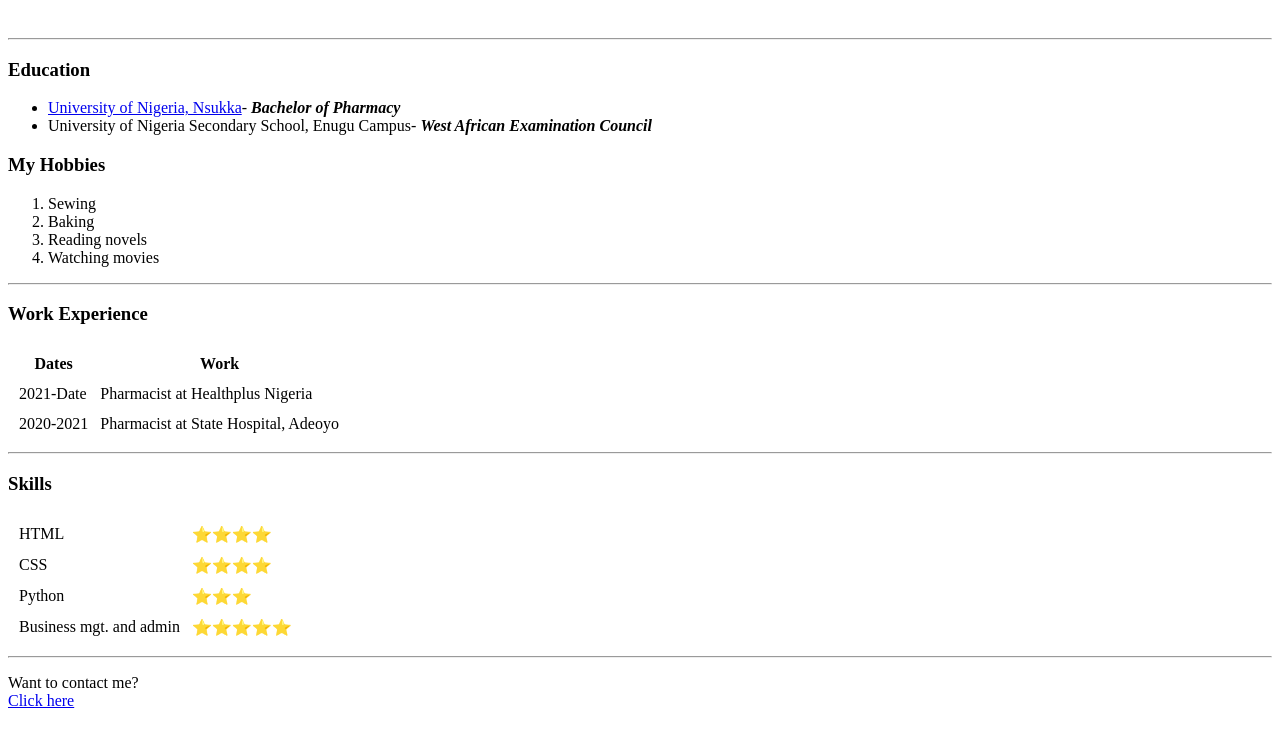
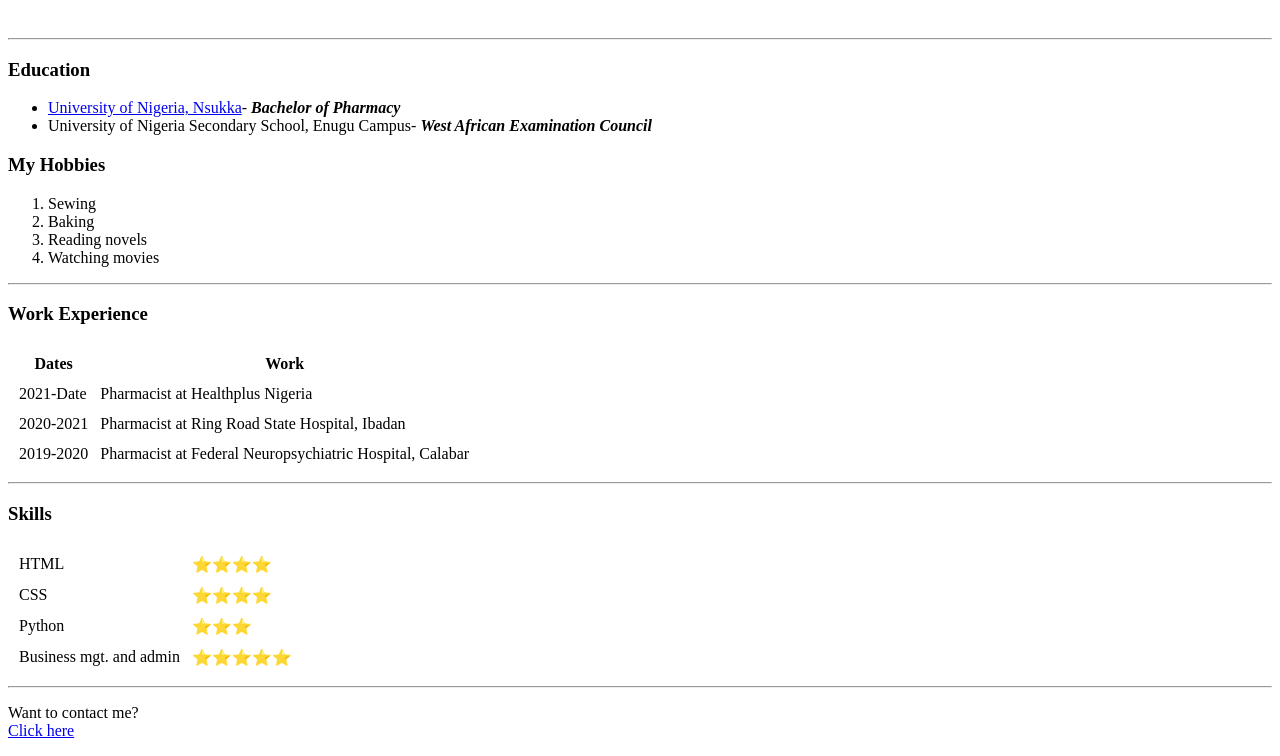
Before and after one commit to Kemsyjn/CV, a plain HTML site: page index.html in a window 1280 px wide. Shown: the part 186-942 px from the top of the page. Before the commit the page ends 912 px from the top, so only its background shows below. Drawn offline with Linux system fonts and the light colour scheme.

Commit message:
Changed the name of my second hospital and added
..a third work experience

```diff
--- a/index.html
+++ b/index.html
@@ -45,8 +45,11 @@
     </tr>
     <tr>
       <td>2020-2021</td>
-      <td>Pharmacist at State Hospital, Adeoyo</td>
+      <td>Pharmacist at Ring Road State Hospital, Ibadan</td>
     </tr>
+    <tr>
+      <td>2019-2020</td>
+      <td>Pharmacist at Federal Neuropsychiatric Hospital, Calabar</td>
   </tbody>
 </table>
 
```
